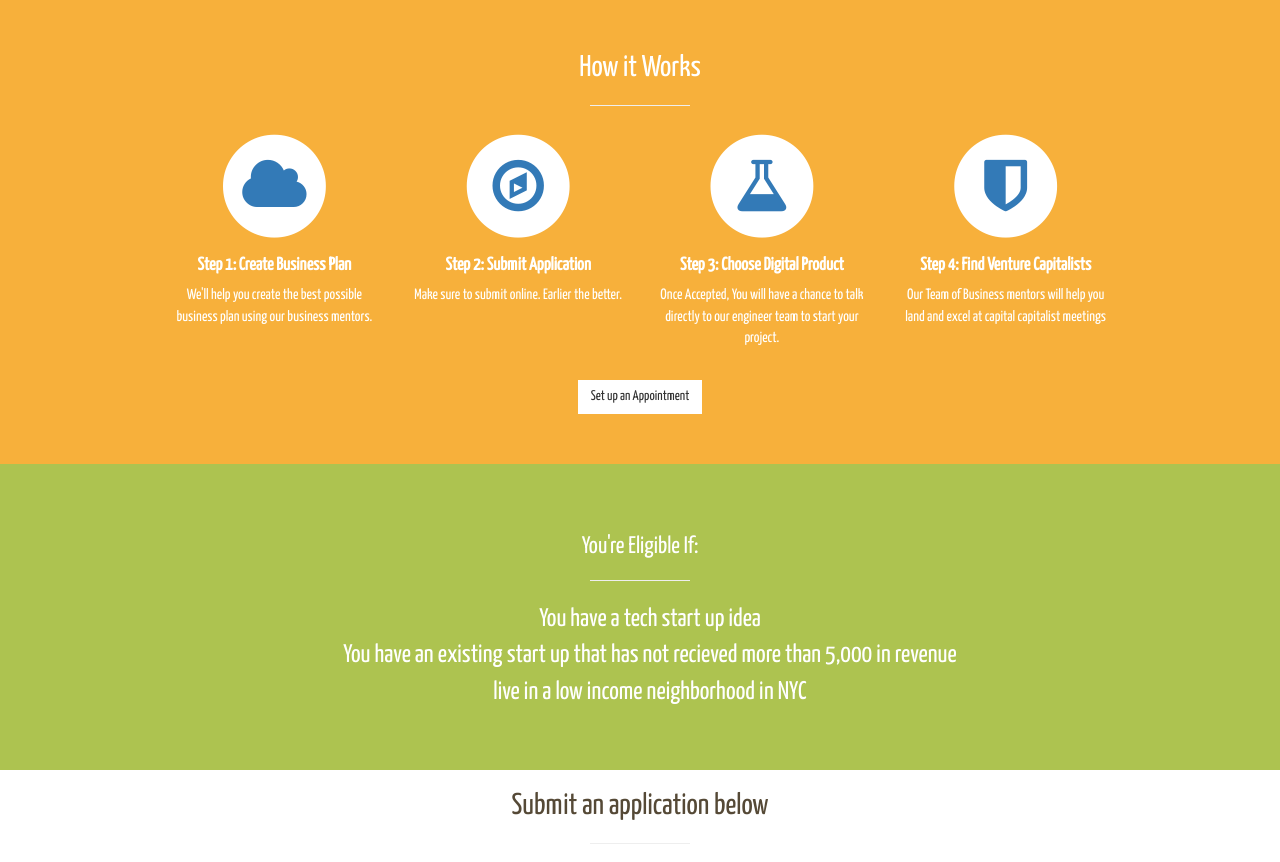
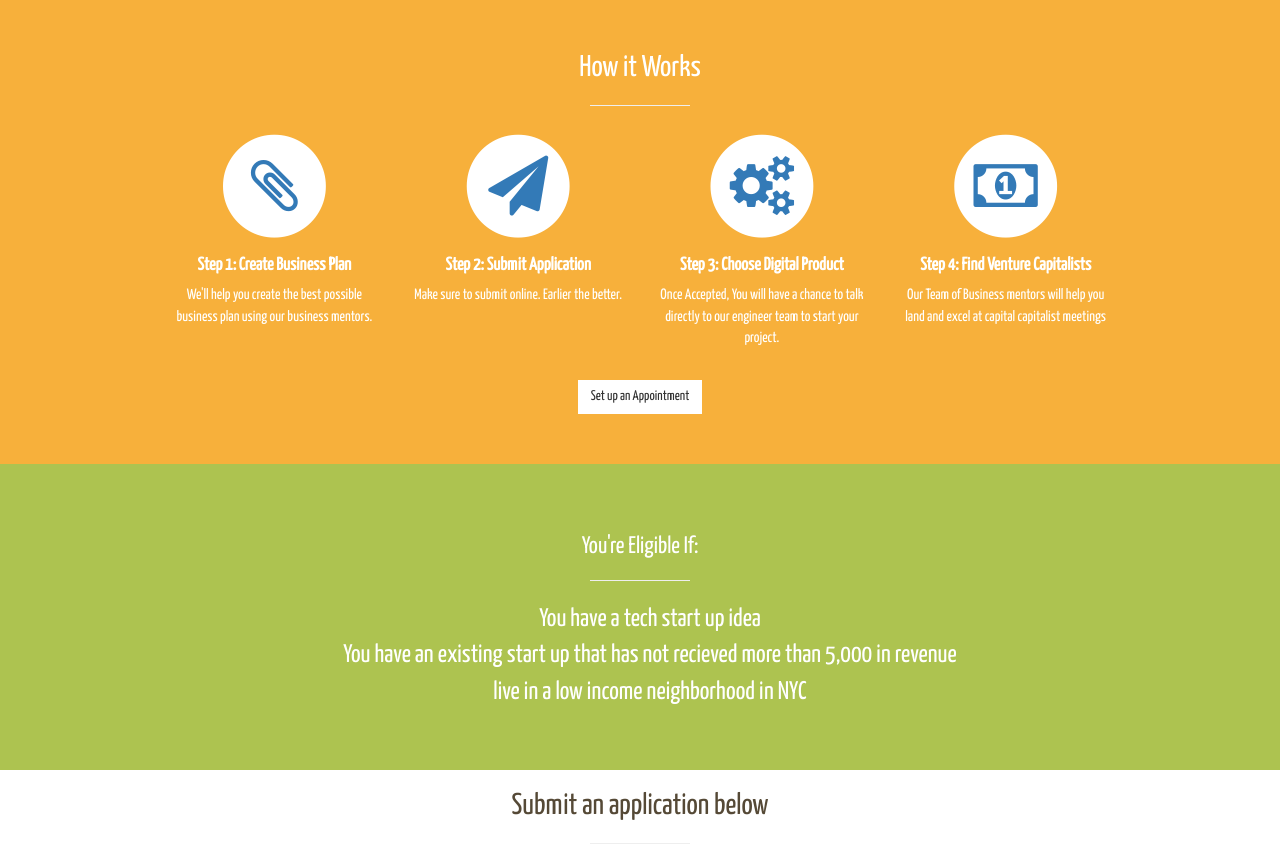
Before and after one commit to Louiefigz/tkh-css-challege, a website: page about.html in a window 1280 px wide. Shown: the part 1020-1882 px from the top of the page. Drawn offline with nearby package versions, Linux system fonts and the light colour scheme.

Commit message:
changing the icons on how it works and our services

```diff
--- a/about.html
+++ b/about.html
@@ -144,7 +144,7 @@
                             <div class="service-item">
                                 <span class="fa-stack fa-4x">
                                 <i class="fa fa-circle fa-stack-2x"></i>
-                                <i class="fa fa-cloud fa-stack-1x text-primary"></i>
+                                <i class="fa fa-paperclip fa-stack-1x text-primary"></i>
                             </span>
                                 <h4>
                                   <strong>Step 1:</strong>
@@ -158,7 +158,7 @@
                             <div class="service-item">
                                 <span class="fa-stack fa-4x">
                                 <i class="fa fa-circle fa-stack-2x"></i>
-                                <i class="fa fa-compass fa-stack-1x text-primary"></i>
+                                <i class="fa fa-paper-plane fa-stack-1x text-primary"></i>
                             </span>
                                 <h4>
                                     <strong>Step 2: Submit Application</strong>
@@ -170,7 +170,7 @@
                             <div class="service-item">
                                 <span class="fa-stack fa-4x">
                                 <i class="fa fa-circle fa-stack-2x"></i>
-                                <i class="fa fa-flask fa-stack-1x text-primary"></i>
+                                <i class="fa fa-cogs fa-stack-1x text-primary"></i>
                             </span>
                                 <h4>
                                     <strong>Step 3: Choose Digital Product</strong>
@@ -182,7 +182,7 @@
                             <div class="service-item">
                                 <span class="fa-stack fa-4x">
                                 <i class="fa fa-circle fa-stack-2x"></i>
-                                <i class="fa fa-shield fa-stack-1x text-primary"></i>
+                                <i class="fa fa-money fa-stack-1x text-primary"></i>
                             </span>
                                 <h4>
                                     <strong>Step 4: Find Venture Capitalists</strong>
```
Also changed, not shown: index.html (+4 -4 lines).
